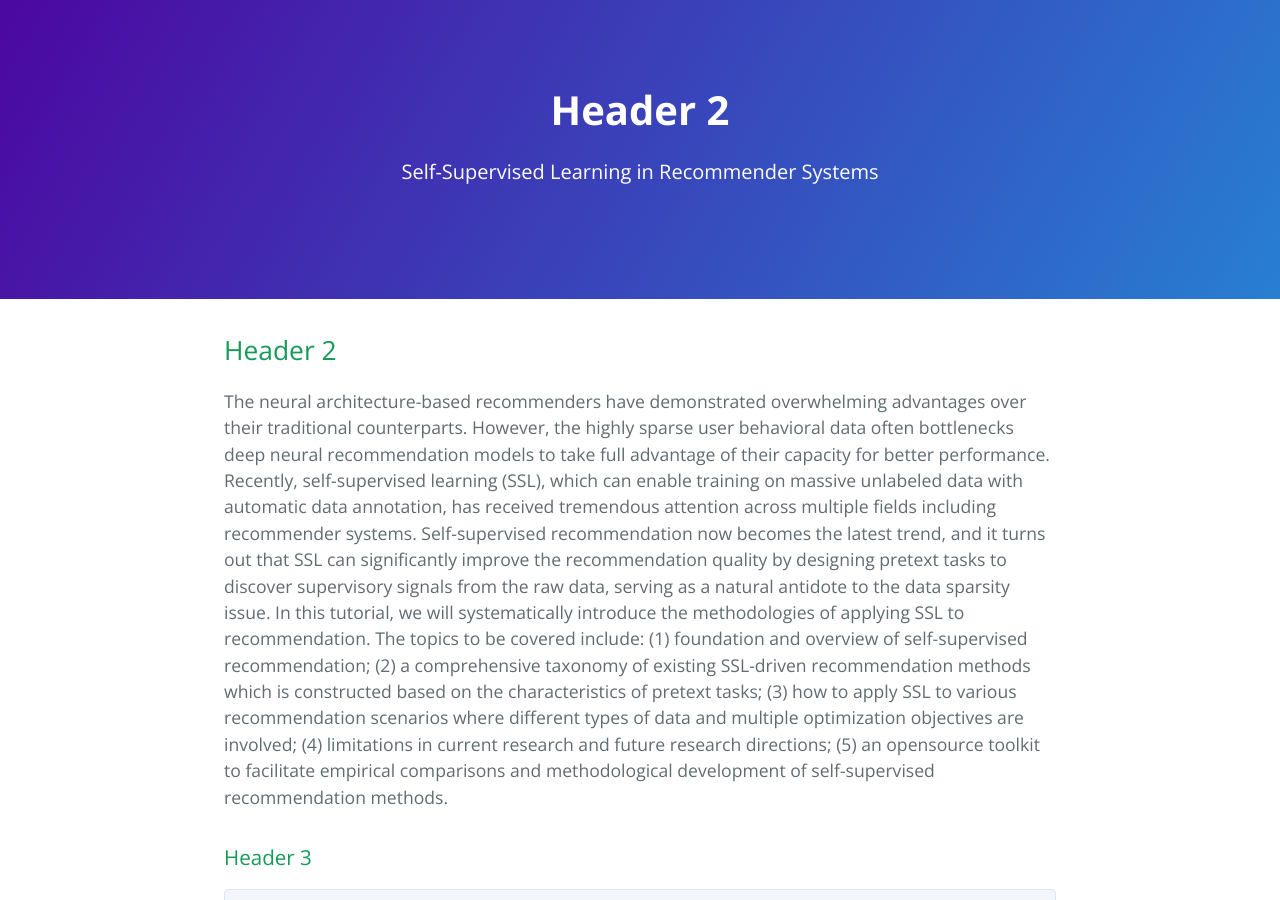
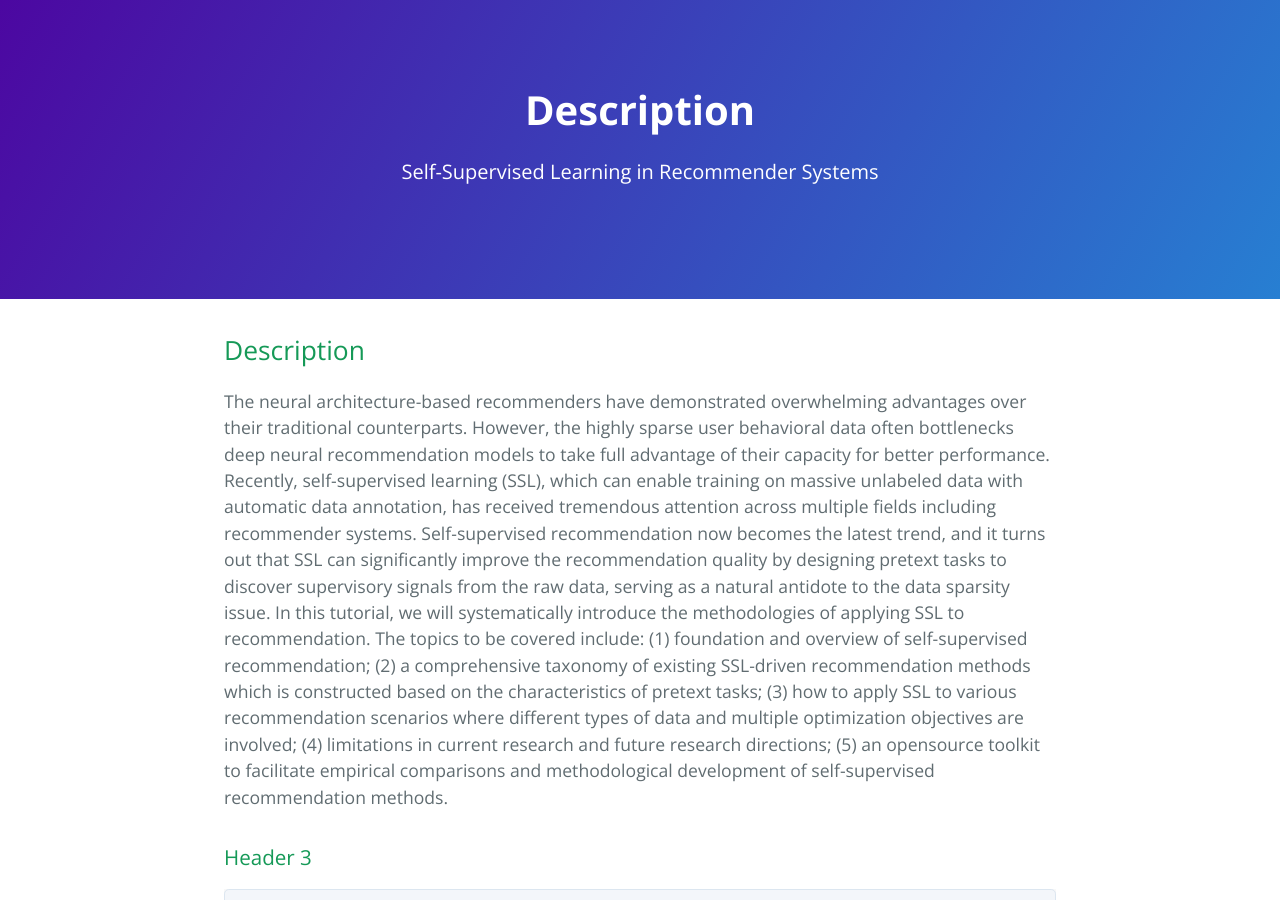
Before and after one commit to ssl-recsys/ssl-recsys.github.io, a Jekyll site: the page built from index.md, in a window 1280 px wide and 900 px high. Built offline with Jekyll 4.4.1, drawn with Linux system fonts in a browser that asks for light colours; our own code applies the rules of GitHub Pages for plain Markdown files.

Commit message:
initialization

```diff
--- a/index.md
+++ b/index.md
@@ -1,4 +1,4 @@
-## Header 2
+## Description
 
 The neural architecture-based recommenders have demonstrated overwhelming advantages over their traditional counterparts. However, the highly sparse user behavioral data often bottlenecks deep
 neural recommendation models to take full advantage of their capacity for better performance. Recently, self-supervised learning (SSL), which can enable training on massive unlabeled data with automatic data annotation, has received tremendous attention across
```
